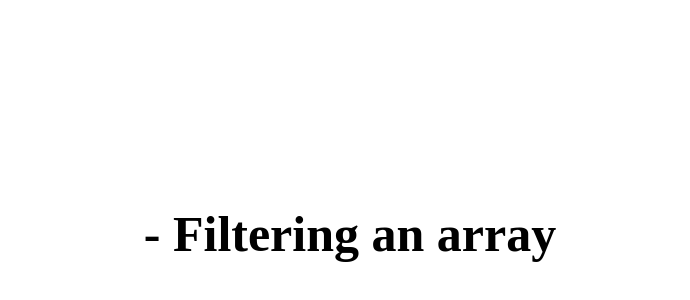
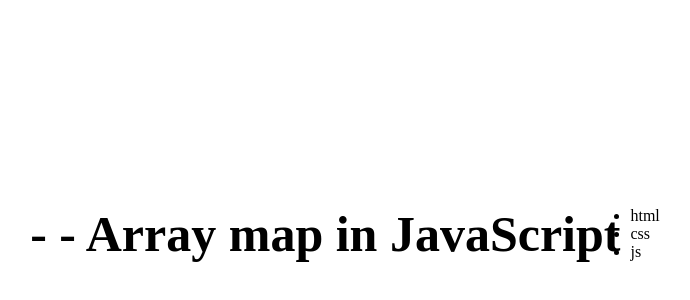
Before and after one commit to AmirTaki/javaScript-Master, a plain HTML site: page index.html in a window 1280 px wide. Shown: the part 166-466 px from the top of the page, without its empty margins (290-980 px from the left). Drawn offline with Linux system fonts and the light colour scheme.

Commit message:
Array map in JavaScript

```diff
--- a/index.html
+++ b/index.html
@@ -8,6 +8,7 @@
 </head>
 <body>
     <h1 id = "text">hello world</h1>
+    <div id = "view" style='margin: 10px;'></div>
     <script src = "./src/script.js"></script>
 </body>
 </html>
--- a/src/script.js
+++ b/src/script.js
@@ -1,25 +1,47 @@
 console.log('javaScript Master');
-document.getElementById("text").innerHTML = "- Filtering an array"
+document.getElementById("text").innerHTML = "- - Array map in JavaScript"
 
-// - Filtering an array
+// - Array mapping
 
 const numbers = [1, 10, 12, 4, -8, -9, -18, 22, 39]
 
 
-const array = numbers.filter((value)=>{
-    return value >= 0
+const list = []
+for (let i = 0 ; i < numbers.length; i++){
+    list.push( numbers[i] * 2)
+}
+
+console.log(numbers)
+
+console.log('--------------')
+
+const result = numbers.map(value => value * 10)
+console.log(result)
+
+console.log('--------------')
+
+const products = ["html", 'css', 'js']
+
+const items = products.map(product => {
+    return `<li> ${product} </li>`
 })
+console.log(items)
 
-console.log(array)
+console.log('--------------')
+const html = `<ul> ${items.join('')} </ul>`
+console.log(html)
+
+document.getElementById("view").innerHTML = html;
+
+console.log('--------------')
+const objects = products.map( prodect => ({value : prodect}) ) ;
+console.log(objects)
+
+console.log('--------------')
+
+const tall = [170, 190, 172, 180, 167, 159, 182, 178]
 
 
-const users = [
-    {name : "amir", age : 28},
-    {name : "mani", age : 20},
-    {name : "nia", age :  25 },
-    {name : "kia", age : 14},
-    {name : "reza", age : 16},
-]
-const result =  users.filter(user => user.age >= 18)
+const views = tall.filter(tall => tall >= 170).map(tall => ({man : tall}))
 
-console.log(result)
+console.log(views)
```
